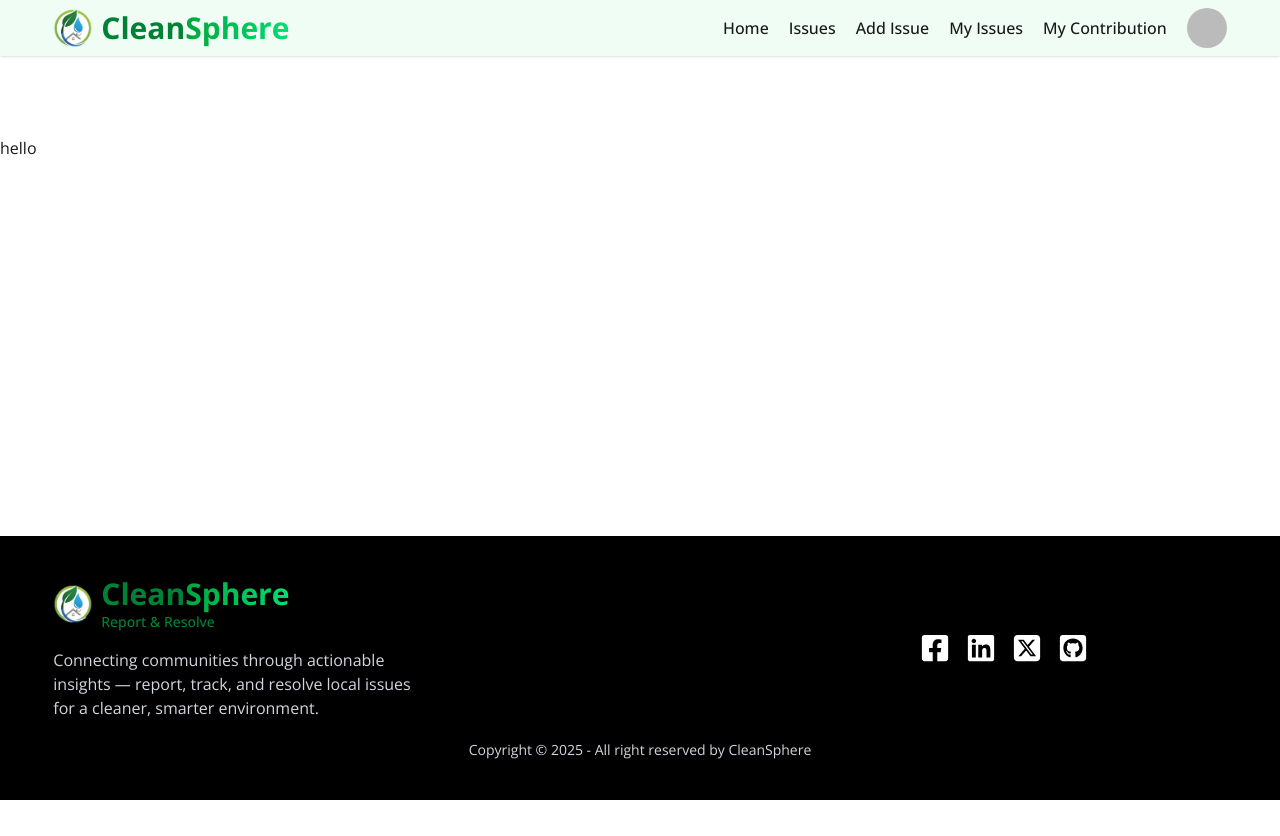
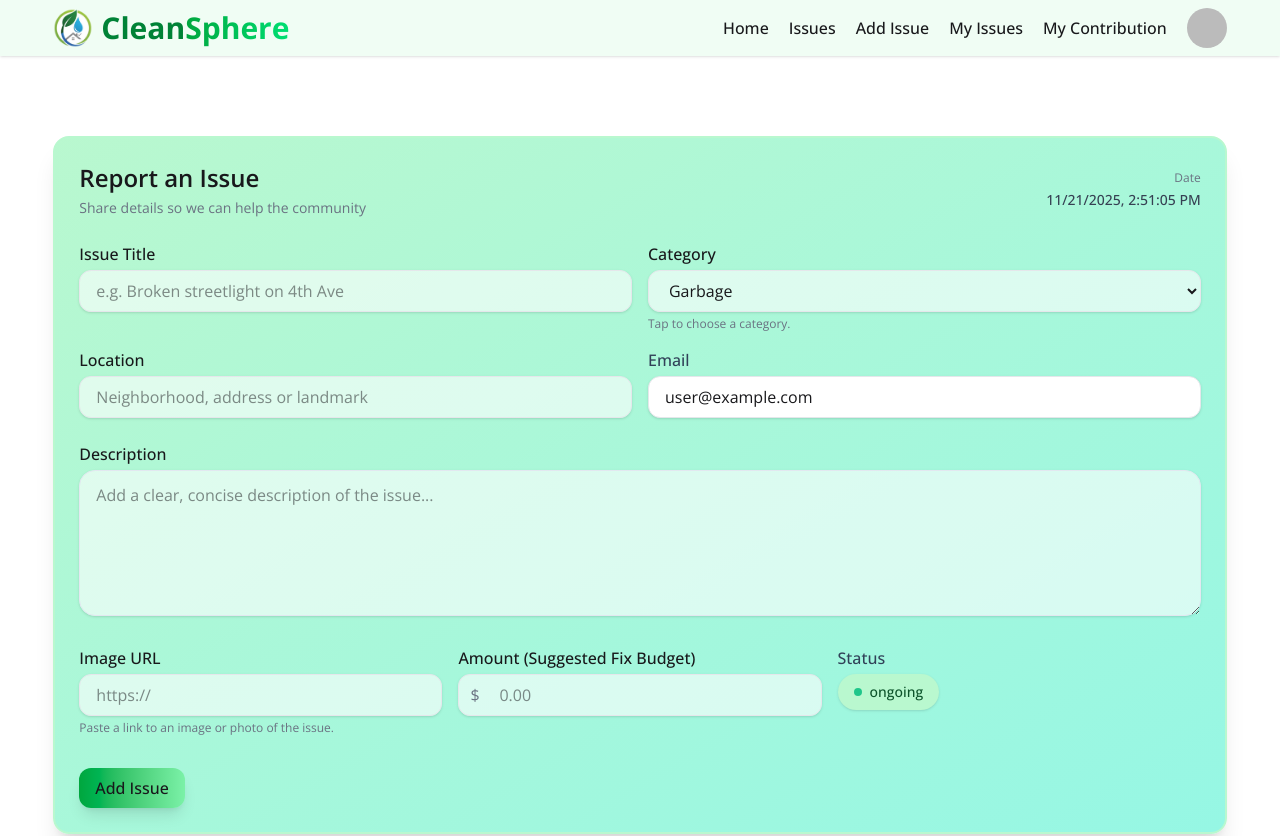
Before and after one commit to rafiuljisan07/Clean-Sphere-Client, a React (Vite) app: page /add-issue in a window 1280 px wide. Shown: the top 836 px of the page. Before the commit the page ends 800 px from the top, so only its background shows below. Built offline with nearby package versions, Linux system fonts and the light colour scheme; no server answers; sample sign-in values are in the browser's storage.

Commit message:
added addIssues section

```diff
--- a/package.json
+++ b/package.json
@@ -11,11 +11,13 @@
   },
   "dependencies": {
     "@tailwindcss/vite": "^4.1.17",
+    "axios": "^1.13.2",
     "firebase": "^12.6.0",
     "react": "^19.2.0",
     "react-dom": "^19.2.0",
     "react-icons": "^5.5.0",
     "react-router": "^7.9.6",
+    "react-toastify": "^11.0.5",
     "tailwindcss": "^4.1.17"
   },
   "devDependencies": {
--- a/src/Components/AddIssue.jsx
+++ b/src/Components/AddIssue.jsx
@@ -1,10 +1,169 @@
-import React from 'react';
+import React, { useContext } from 'react';
+import Container from '../container/Container';
+import { AuthContext } from '../Authentication/AuthContext';
+import axios from 'axios';
 
 const AddIssue = () => {
+    const { user } = useContext(AuthContext);
+
+    const handleSubmit = e => {
+        e.preventDefault();
+        const form = e.target;
+        const title = form.title.value;
+        const category = form.category.value;
+        const location = form.location.value;
+        const description = form.description.value;
+        const image = form.image.value;
+        const amount = form.amount.value;
+        const email = form.email.value;
+        const date = form.date.value;
+
+        const formData = {
+            title,
+            category,
+            location,
+            description,
+            image,
+            amount,
+            email,
+            date
+        };
+
+        axios.post('http://localhost:3000/issues', formData)
+            .then(() => {
+
+            })
+            .catch((err) => {
+
+            })
+
+
+
+    }
     return (
-        <div>
-           <h1>hello </h1>
-        </div>
+        <Container>
+            <form onSubmit={handleSubmit} className="p-6  bg-linear-to-br from-green-200 to-teal-200 backdrop-blur-md rounded-2xl shadow-xl border-2 border-green-200 space-y-6">
+                <div className="flex items-center justify-between">
+                    <div>
+                        <h2 className="text-2xl font-semibold">Report an Issue</h2>
+                        <p className="mt-1 text-sm text-gray-500">Share details so we can help the community</p>
+                    </div>
+                    <div className="text-right">
+                        <div className="text-xs text-gray-500">Date</div>
+                        <div className="mt-1 text-sm font-medium text-gray-700">{new Date().toLocaleString()}</div>
+                    </div>
+                    <input
+                        type="hidden"
+                        name="date"
+                        value={new Date().toISOString().split("T")[0]}
+                    />
+                </div>
+
+                <div className="grid grid-cols-1 md:grid-cols-2 gap-4">
+                    <div>
+                        <label className="block text-md font-medium mb-1">Issue Title</label>
+                        <input
+                            type="text"
+                            name='title'
+                            placeholder="e.g. Broken streetlight on 4th Ave"
+                            className="w-full rounded-xl border border-gray-200 bg-white/60 px-4 py-2 shadow-sm focus:outline-none focus:ring-2 focus:ring-green-500 transition"
+                        />
+                    </div>
+
+                    <div>
+                        <label className="block text-md font-medium mb-1">Category</label>
+                        <div>
+                            <select
+                                name='category'
+                                className="w-full rounded-xl border border-gray-200 bg-white/60 px-4 py-2 pr-10 shadow-sm focus:outline-none focus:ring-2 focus:ring-green-500 transition transform hover:scale-[1.01]"
+                            >
+                                <option>Garbage</option>
+                                <option>Illegal Construction</option>
+                                <option>Broken Public Property</option>
+                                <option>Road Damage</option>
+                                <option>Others</option>
+                            </select>
+                        </div>
+                        <p className="mt-1 text-xs text-gray-500">Tap to choose a category.</p>
+                    </div>
+
+                    <div>
+                        <label className="block text-md font-medium mb-1">Location</label>
+                        <input
+                            type="text"
+                            name='location'
+                            placeholder="Neighborhood, address or landmark"
+                            className="w-full rounded-xl border border-gray-200 bg-white/60 px-4 py-2 shadow-sm focus:outline-none focus:ring-2 focus:ring-green-500 transition"
+                        />
+                    </div>
+
+                    <div>
+                        <label className="block text-md font-medium text-slate-700 mb-1">Email</label>
+                        <input
+                            type="email"
+                            name='email'
+                            readOnly
+                            value={user?.email}
+                            className="w-full rounded-xl border border-gray-200 bg-white px-4 py-2 shadow-sm focus:outline-none"
+                            aria-readonly="true"
+                        />
+                    </div>
+                </div>
+
+                <div>
+                    <label className="block text-md font-medium mb-1">Description</label>
+                    <textarea
+                        name='description'
+                        rows="5"
+                        placeholder="Add a clear, concise description of the issue..."
+                        className="w-full rounded-2xl border border-slate-200 bg-white/60 px-4 py-3 shadow-sm focus:outline-none focus:ring-2 focus:ring-green-500 transition"
+                    />
+                </div>
+
+                <div className="grid grid-cols-1 md:grid-cols-3 gap-4">
+                    <div>
+                        <label className="block text-md font-medium mb-1">Image URL</label>
+                        <input
+                            type="url"
+                            name='image'
+                            placeholder="https://"
+                            className="w-full rounded-xl border border-gray-200 bg-white/60 px-4 py-2 shadow-sm focus:outline-none focus:ring-2 focus:ring-green-500 transition"
+                        />
+                        <p className="mt-1 text-xs text-gray-500">Paste a link to an image or photo of the issue.</p>
+                    </div>
+
+                    <div>
+                        <label className="block text-md font-medium mb-1">Amount (Suggested Fix Budget)</label>
+                        <div className="relative">
+                            <span className="absolute left-3 top-1/2 -translate-y-1/2 text-gray-500">$</span>
+                            <input
+                                type="number"
+                                name='amount'
+                                placeholder="0.00"
+                                className="w-full rounded-xl border border-gray-200 bg-white/60 px-10 py-2 shadow-sm focus:outline-none focus:ring-2 focus:ring-green-500 transition"
+                            />
+                        </div>
+                    </div>
+
+                    <div>
+                        <div className="flex justify-between items-center mb-1">
+                            <label className="text-md font-medium text-slate-700">Status</label>
+                            <input type="hidden" name="status" value="ongoing" readOnly />
+                        </div>
+                        <div className="inline-flex items-center gap-2">
+                            <span className="inline-flex items-center gap-2 rounded-full bg-green-200 px-4 py-2 text-sm font-medium text-green-900 shadow-sm">
+                                <span className="h-2 w-2 rounded-full bg-emerald-500 animate-pulse" />
+                                ongoing
+                            </span>
+                        </div>
+                    </div>
+                </div>
+
+                <div className="pt-2">
+                    <button type="submit" className="btn-sec">Add Issue</button>
+                </div>
+            </form>
+        </Container>
     );
 };
 
--- /dev/null
+++ b/src/Components/Category.jsx
@@ -0,0 +1,31 @@
+import React from 'react';
+import Container from '../container/Container';
+
+const Category = () => {
+    const category = ['Garbage',
+        'Illegal Construction',
+        'Broken Public Property',
+        'Road Damage',]
+    return (
+        <Container>
+            <div className="grid grid-cols-1 sm:grid-cols-2 md:grid-cols-4 gap-4">
+                {category.map((label) => (
+                    <div
+                        key={label}
+                        className="p-4 border-2 border-green-600 rounded-xl bg-linear-to-br from-green-200 via-green-300 to-teal-300 shadow-xl text-center"
+                    >
+                        <h3 className="mb-3 text-lg font-semibold">{label}</h3>
+                        <button
+                            className="px-4 py-1.5 text-sm bg-blue-600 text-white rounded-lg hover:bg-blue-700 transform-gpu transition-transform duration-300 ease-in-out hover:scale-105"
+                        // className='btn-sec'
+                        >
+                            View
+                        </button>
+                    </div>
+                ))}
+            </div>
+        </Container>
+    );
+};
+
+export default Category;
--- a/src/Pages/Home.jsx
+++ b/src/Pages/Home.jsx
@@ -1,9 +1,10 @@
 import React from 'react';
+import Category from '../Components/Category';
 
 const Home = () => {
     return (
         <div>
-            home
+            <Category />
         </div>
     );
 };
--- a/src/main.jsx
+++ b/src/main.jsx
@@ -5,11 +5,13 @@ import MainLayout from './Layouts/MainLayout.jsx'
 import { RouterProvider } from 'react-router'
 import { router } from './Routes/routes.jsx'
 import AuthProvider from './Authentication/AuthProvider.jsx'
+import { ToastContainer } from 'react-toastify'
 
 createRoot(document.getElementById('root')).render(
   <StrictMode>
     <AuthProvider>
       <RouterProvider router={router} />
+      <ToastContainer />
     </AuthProvider>
   </StrictMode>,
 )
```
Also changed, not shown: 1 other file (tests, documents, lock files or other folders).
